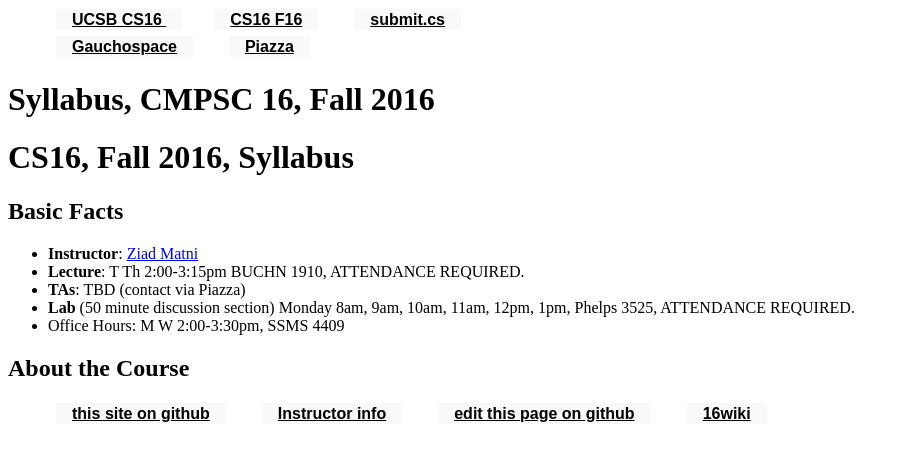
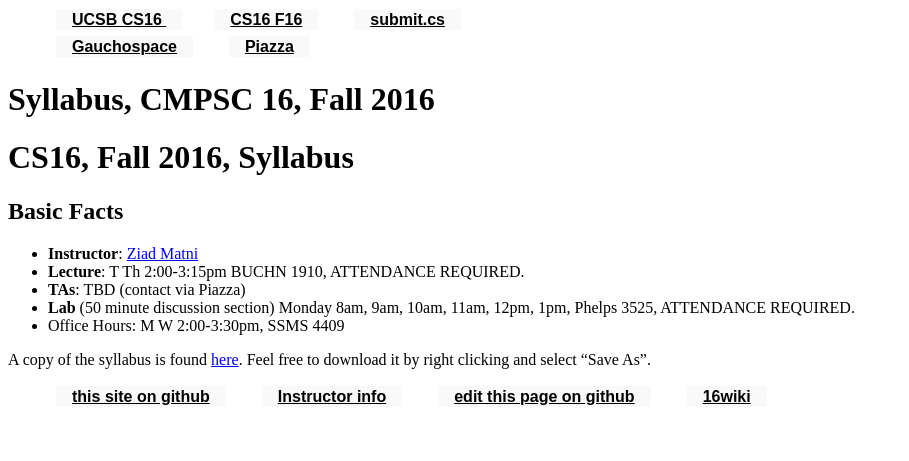
Before and after one commit to ucsb-cs16-s16/https-ucsb-cs16-s17.github.io, a Jekyll site: the page built from _info/syllabus.md, in a window 1280 px wide. Shown: the top 461 px of the page, without its empty margins (0-909 px from the left). Built offline with Jekyll 4.4.1, drawn with Linux system fonts in a browser that asks for light colours.

Commit message:
Update syllabus.md

```diff
--- a/_info/syllabus.md
+++ b/_info/syllabus.md
@@ -17,5 +17,4 @@ Basic Facts
 * **Lab** (50 minute discussion section) Monday 8am, 9am, 10am, 11am, 12pm, 1pm, Phelps 3525, ATTENDANCE REQUIRED.
 * Office Hours: M W 2:00-3:30pm, SSMS 4409
 
-About the Course
-----------------
+A copy of the syllabus is found [here](syllabus.pdf). Feel free to download it by right clicking and select "Save As".
```
